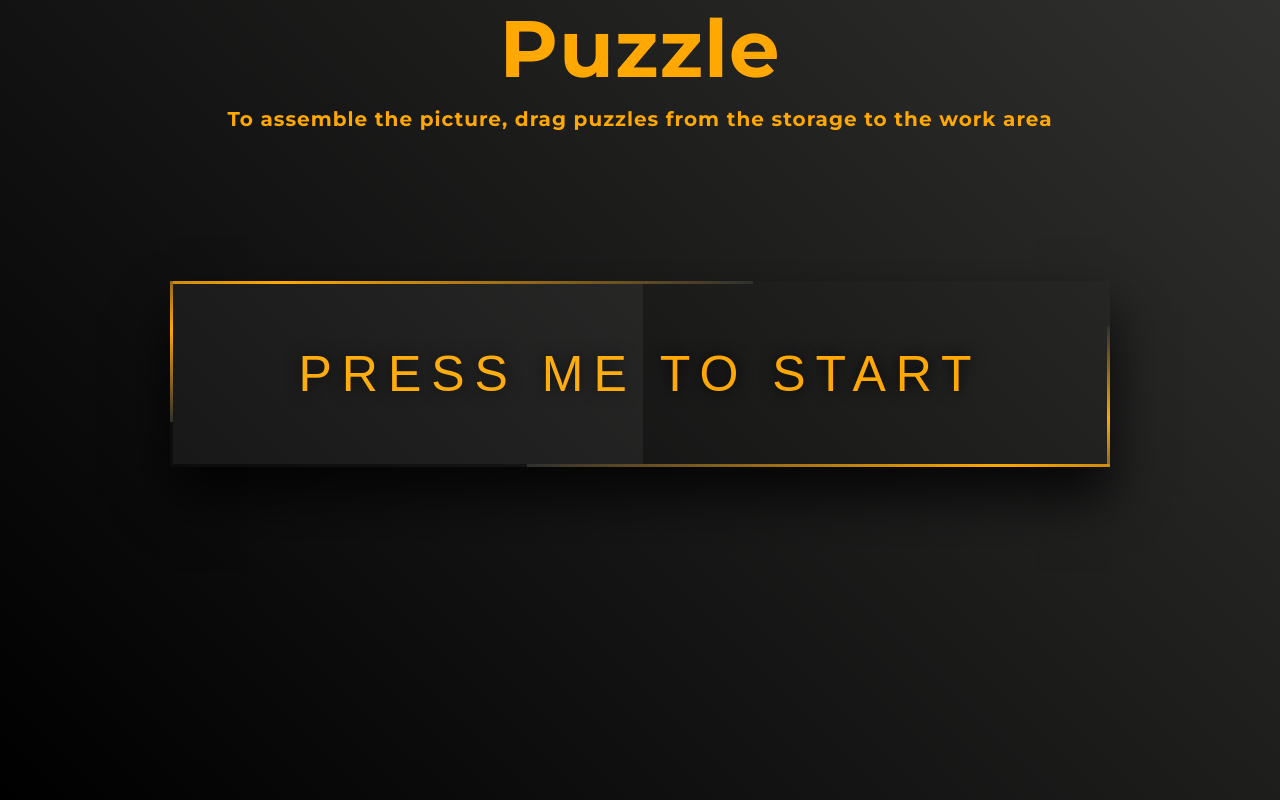
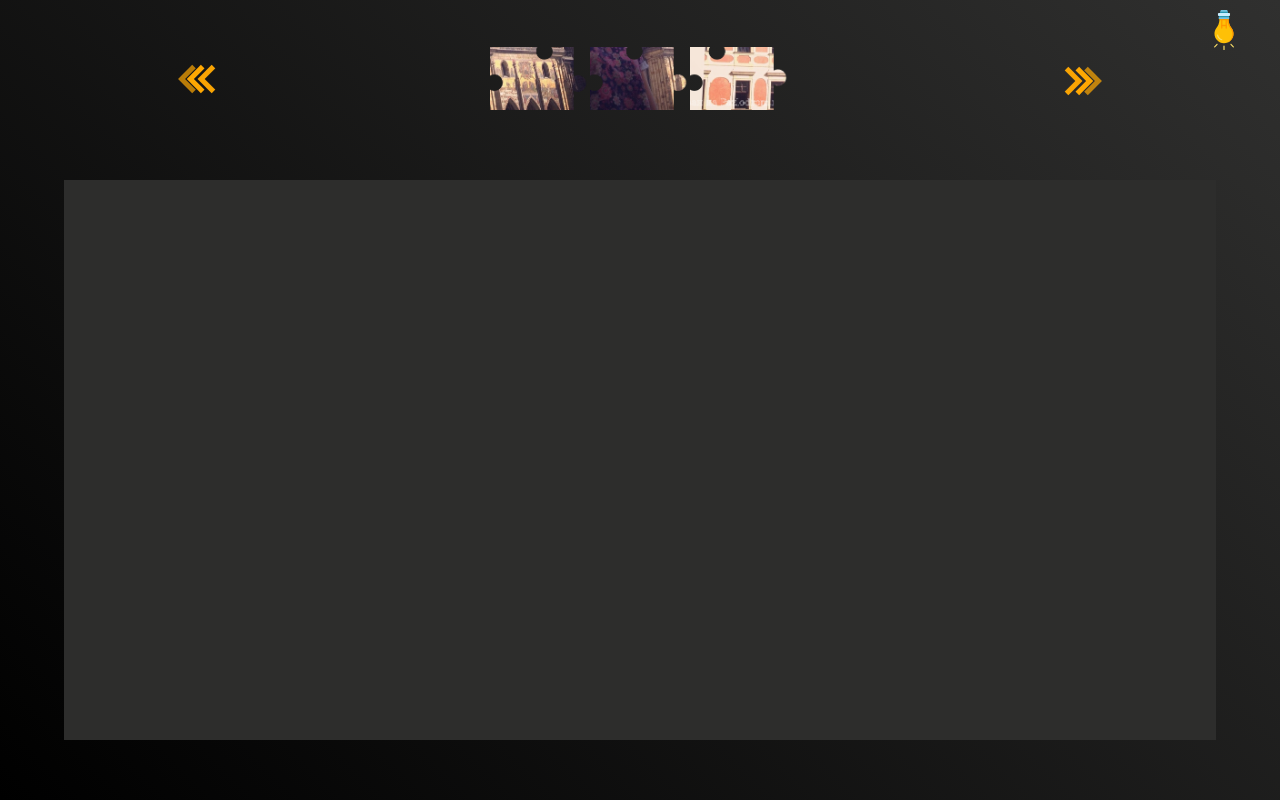
Before and after one commit to Necritto/puzzle, a website with bundled scripts: page src/index.html in a window 1280 px wide. Both pictures are taken after a click on the button "PRESS ME TO START". Built offline with nearby package versions, Linux system fonts and the light colour scheme.

Commit message:
Feature: added the ability to display the workspace [ref:no-ref]

```diff
--- a/src/assets/css/style.css
+++ b/src/assets/css/style.css
@@ -6,9 +6,23 @@
   list-style: none;
 }
 
+:active, :hover, :focus {
+  outline: 0;
+  outline-offset: 0;
+}
+
+.show {
+  display: block;
+}
+
+.hide {
+  display: none;
+}
+
 .header {
   background-color: #000000;
   overflow: hidden;
+  z-index: 100;
 }
 
 .title {
@@ -57,6 +71,7 @@ body {
   -webkit-box-align: center;
   -ms-flex-align: center;
   align-items: center;
+  z-index: 99;
 }
 
 .description {
@@ -79,10 +94,9 @@ body {
 }
 
 .arrow {
-  width: 20px;
-  height: 20px;
   margin: 30px;
-  border: 1px solid blue;
+  border: none;
+  background-color: transparent;
 }
 
 .arrow span {
@@ -97,12 +111,20 @@ body {
   animation: arrow 2s infinite;
 }
 
-.arrow-wrap {
+.arrow-wrap-prev {
   position: relative;
-  -webkit-transform: rotate(180deg);
-      -ms-transform: rotate(180deg);
-          transform: rotate(180deg);
-  left: -12px;
+  -webkit-transform: rotate(90deg);
+  -ms-transform: rotate(90deg);
+  transform: rotate(90deg);
+  top: 5px;
+}
+
+.arrow-wrap-next {
+  position: relative;
+  -webkit-transform: rotate(270deg);
+  -ms-transform: rotate(270deg);
+  transform: rotate(270deg);
+  top: -5px;
 }
 
 .arrow span:nth-child(2) {
@@ -119,13 +141,13 @@ body {
   display: -webkit-box;
   display: -ms-flexbox;
   display: flex;
-  width: 20vw;
-  height: 60vh;
+  height: 20vh;
   -ms-flex-pack: distribute;
   justify-content: space-around;
   -webkit-box-align: center;
   -ms-flex-align: center;
   align-items: center;
+  margin-bottom: 20px;
 }
 
 .gallery {
@@ -137,9 +159,13 @@ body {
   align-items: flex-end;
 }
 
+.images {
+  display: flex;
+}
+
 .work {
-  width: 60vw;
-  height: 60vh;
+  width: 90vw;
+  height: 70vh;
   display: -webkit-box;
   display: -ms-flexbox;
   display: flex;
@@ -149,20 +175,29 @@ body {
   background-color: #2d2d2c;
 }
 
-.tooltip_lamp {
+.tooltip__lamp {
+  position: absolute;
+  top: 10px;
+  right: 36px;
   width: 40px;
+  z-index: 98;
 }
 
 .tooltip__src {
-  display: none;
+  position: absolute;
+  background-color: #fff;
+  top: 23.2vh;
+  right: 5vw;
+  z-index: 97;
 }
 
 .section-wrapper {
   width: 90vw;
-  display: none;
+  display: flex;
   -webkit-box-pack: justify;
   -ms-flex-pack: justify;
   justify-content: space-between;
+  flex-direction: column;
 }
 
 .play {
--- a/src/js/puzzles/puzzle.component.js
+++ b/src/js/puzzles/puzzle.component.js
@@ -28,7 +28,7 @@ export class PuzzleComponent extends BaseComponent {
         </section>
         <section class="section-wrapper">
           <section class="carousel">
-            <div class="arrow-wrap">
+            <div class="arrow-wrap-prev">
               <button class="arrow prev">
                 <span></span>
                 <span></span>
@@ -37,21 +37,25 @@ export class PuzzleComponent extends BaseComponent {
             </div>
             <div class="gallery">
               <ul class="images">
-                <li><img src="/src/assets/Img/1.png" width="100px" alt="first img"></li>
+                <li><img src="/src/assets/Img/1.png" width="100px" alt="img"></li>
+                <li><img src="/src/assets/Img/2.png" width="100px" alt="img"></li>
+                <li><img src="/src/assets/Img/3.png" width="100px" alt="img"></li>
               </ul>
             </div>
-            <button class="arrow next">
-              <span></span>
-              <span></span>
-              <span></span>
-            </button>
+            <div class="arrow-wrap-next">
+              <button class="arrow next">
+                <span></span>
+                <span></span>
+                <span></span>
+              </button>
+            </div>
           </section>
           <section class="work">
             <div class="work-area"></div>
           </section>
           <section class="tooltip">
             <div class="tooltip__area">
-              <img class="tooltip_lamp" src="/src/assets/Img/lamp.svg" alt="tooltim img">
+              <img class="tooltip__lamp" src="/src/assets/Img/lamp.svg" alt="tooltim img">
               <img class="tooltip__src" src="/src/assets/Img/source.jpg" width="400px" alt="source">
             </div>
           </section>
--- a/src/js/puzzles/workAreaComponent/workArea.component.js
+++ b/src/js/puzzles/workAreaComponent/workArea.component.js
@@ -3,5 +3,28 @@ import { BaseComponent } from '../../shared/component/base/base.component.js';
 export class WorkAreaComponent extends BaseComponent {
   constructor( {element}) {
     super({element});
+    this._showWorkspace();
+  }
+
+  _showWorkspace() {
+    const showBtn = document.querySelector('.play');
+    const section = document.querySelector('.section-wrapper');
+    const dscr = document.querySelector('.description');
+    const tooltip = document.querySelector('.tooltip__lamp');
+    const tooltipSrc = document.querySelector('.tooltip__src');
+
+    section.style.display = 'none';
+    tooltipSrc.classList.add('hide');
+
+    showBtn.addEventListener('click', () => {
+      section.style.display = 'flex';
+      showBtn.style.display = 'none';
+      dscr.style.display = 'none';
+    });
+
+    tooltip.addEventListener('click', () => {
+      tooltipSrc.classList.toggle('hide');
+      tooltipSrc.classList.toggle('show');
+    });
   }
 }
```
Lines whose indentation alone changed are shown as unchanged.
